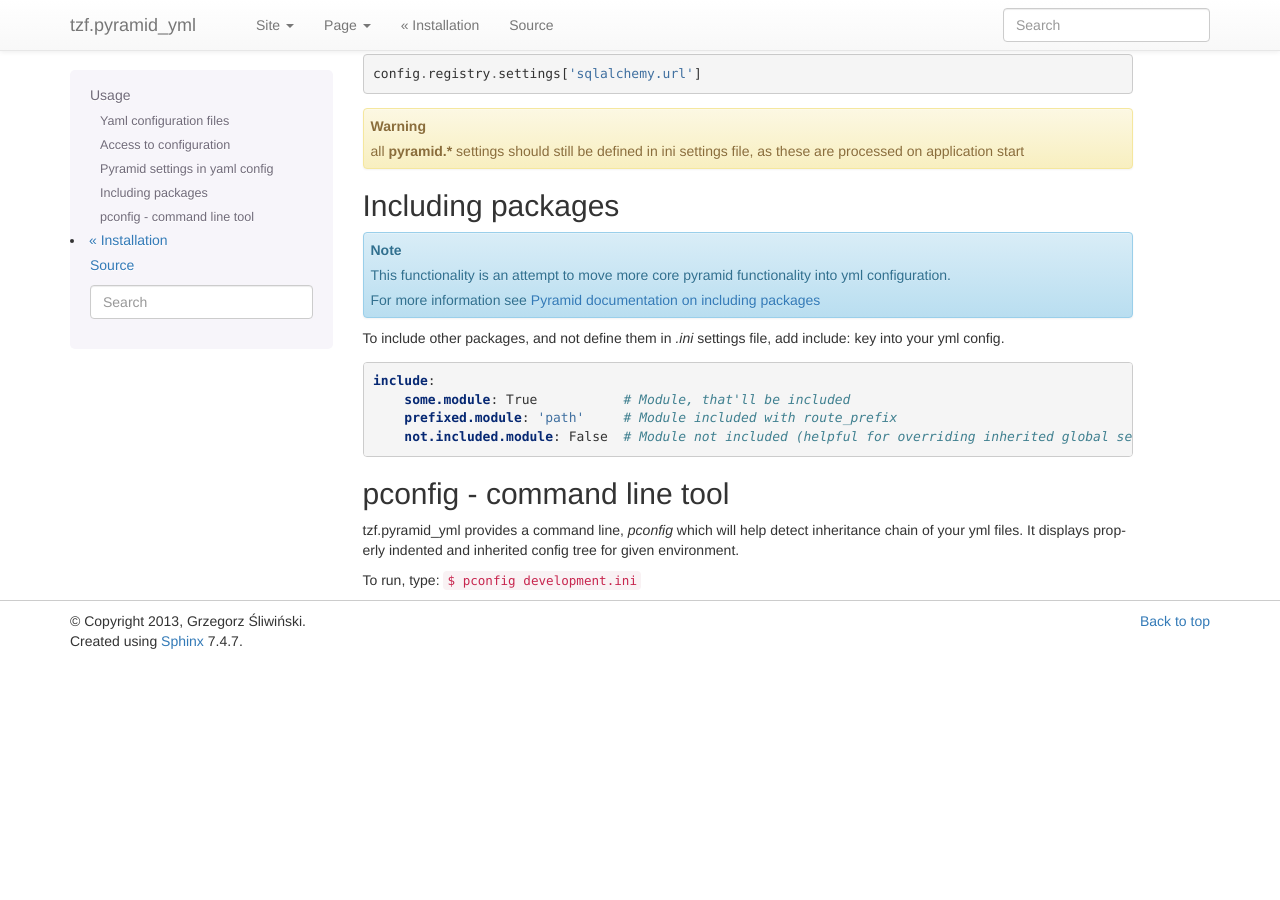
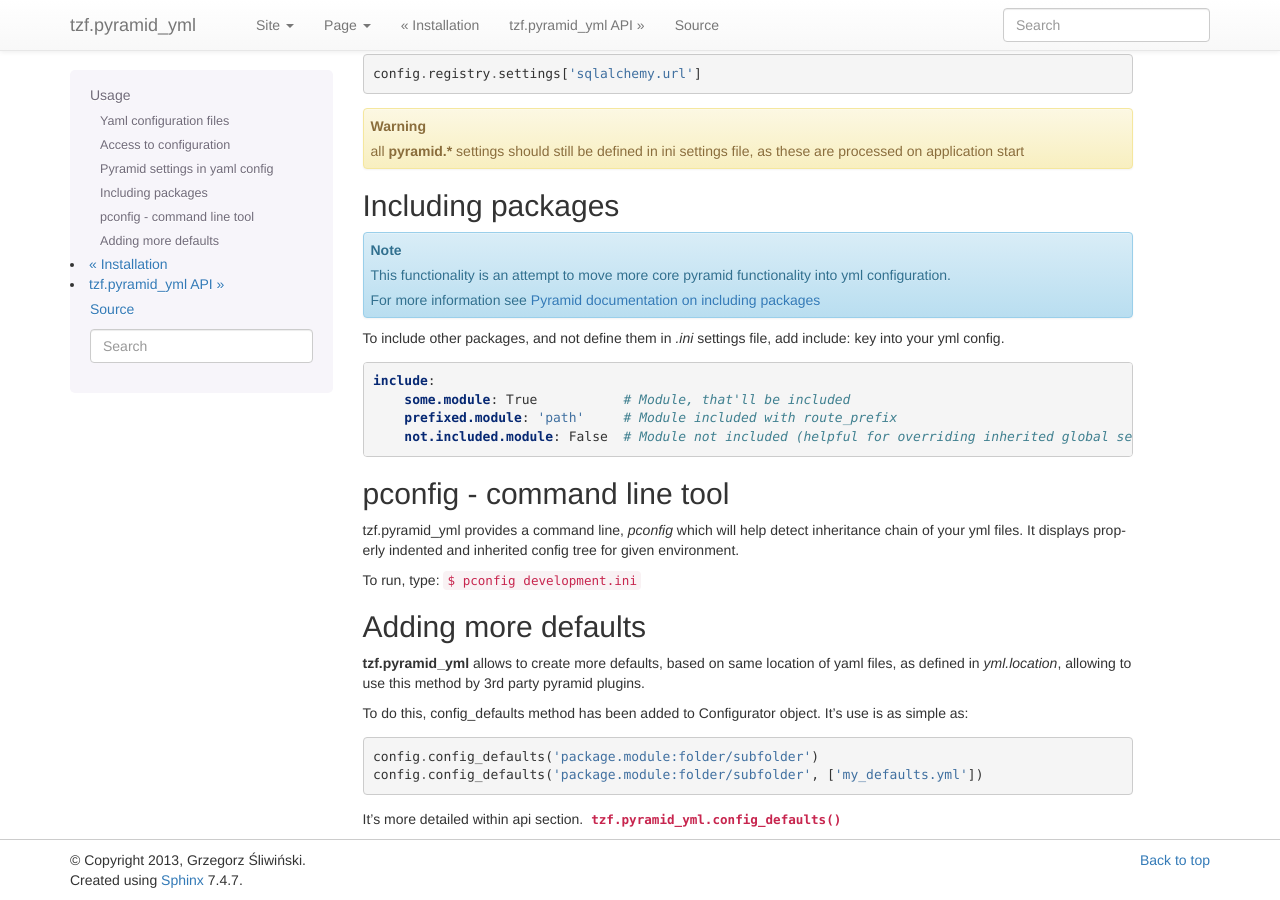
Before and after one commit to fizyk/pyramid_yml, a Sphinx documentation site: the page built from docs/source/usage.rst, in a window 1280 px wide and 900 px high, scrolled down 1518 px. Built offline with Sphinx 7.4.7, drawn with Linux system fonts in a browser that asks for light colours; before the commit the page ends 2179 px from its top, so only the background shows below that.

Commit message:
added docs about extending config with defaults

```diff
--- /dev/null
+++ b/docs/source/api.rst
@@ -0,0 +1,5 @@
+tzf.pyramid_yml API
+===================
+
+.. automodule:: tzf.pyramid_yml
+    :members:
--- a/docs/source/index.rst
+++ b/docs/source/index.rst
@@ -11,6 +11,7 @@
 
    install
    usage
+   api
 
 Third party libraries
 ---------------------
--- a/docs/source/usage.rst
+++ b/docs/source/usage.rst
@@ -119,3 +119,18 @@
 
 To run, type:
 ``$ pconfig development.ini``
+
+
+Adding more defaults
+--------------------
+
+**tzf.pyramid_yml** allows to create more defaults, based on same location of yaml files, as defined in *yml.location*, allowing to use this method by 3rd party pyramid plugins.
+
+To do this, config_defaults method has been added to Configurator object. It's use is as simple as:
+
+.. code-block:: python
+
+    config.config_defaults('package.module:folder/subfolder')
+    config.config_defaults('package.module:folder/subfolder', ['my_defaults.yml'])
+
+It's more detailed within api section. :meth:`tzf.pyramid_yml.config_defaults`
```
Also changed, not shown: 1 other file.
